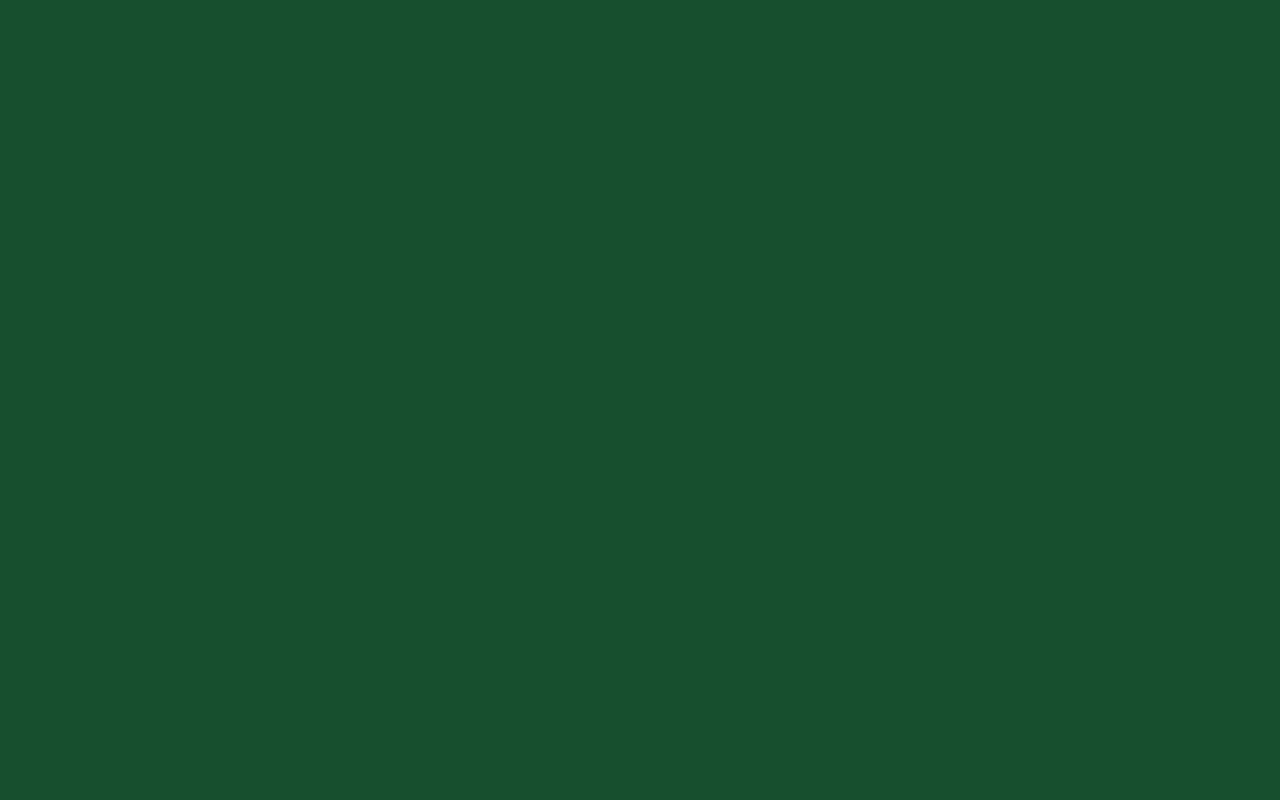
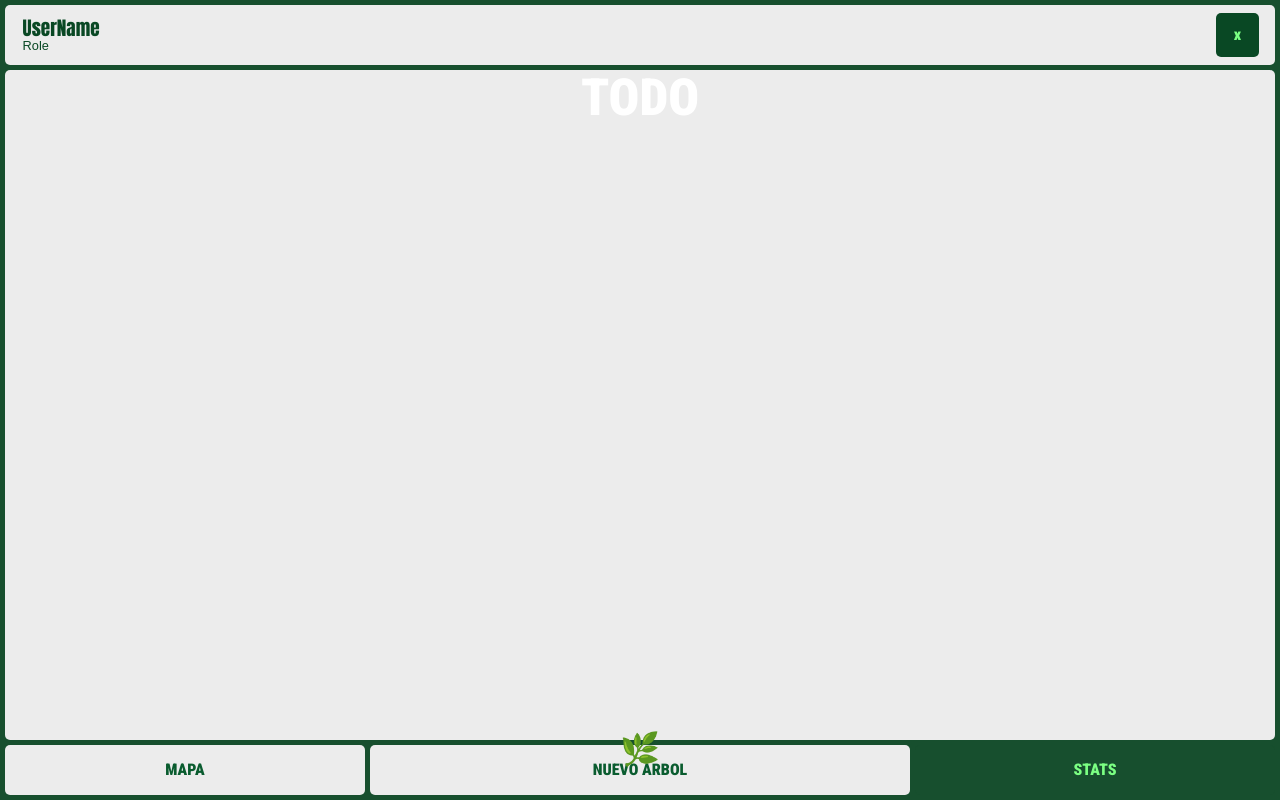
Before and after one commit to victoriasegovia/Counting-Trees, a React app in the folder frontend/: page /stats in a window 1280 px wide. Before the commit this address had no page. Built offline with nearby package versions, Linux system fonts and the light colour scheme; the HTML template or start-up script is replaced by a standard one.

Commit message:
basic stats and new tree view created (without content))

```diff
--- a/frontend/src/App.jsx
+++ b/frontend/src/App.jsx
@@ -1,7 +1,10 @@
 import { BrowserRouter as Router, Routes, Route } from 'react-router-dom';
+import { NavLink } from "react-router-dom";
 import Home from './pages/Home';
 import RegisterForm from './pages/RegisterForm';
 import MapView from './pages/MapView';
+import StatsView from './pages/StatsView';
+import NewTreeView from './pages/NewTreeView';
 import './App.css';
 
 function App() {
@@ -14,6 +17,8 @@ function App() {
           <Route path="/" element={<Home />} />
           <Route path="/access" element={<RegisterForm />} />
           <Route path="/map" element={<MapView />} />
+          <Route path="/stats" element={<StatsView />} />
+          <Route path="/new-tree" element={<NewTreeView />} />
         </Routes>
       </Router>
     </>
--- a/frontend/src/CSS/AppLayout.css
+++ b/frontend/src/CSS/AppLayout.css
@@ -94,6 +94,15 @@
     font-family: 'Roboto Condensed', sans-serif;
     font-weight: 900;
     color: #0a5c2f;
+
+    text-decoration: none;
+    height: 100%;
+    box-sizing: border-box;
+}
+
+.bottom-button.active {
+    background-color: #174F2E;
+    color: #7BFF83;
 }
 
 .center-button {
@@ -109,13 +118,14 @@
 .center-button::before {
     content: "🌿";
     position: absolute;
-    top: -50%;
+    top: -40%;
     left: 50%;
     transform: translateX(-50%);
     font-size: 2rem;
     z-index: 3;
     pointer-events: none;
 }
+
 
 .view {
     position: absolute;
@@ -131,7 +141,7 @@
 }
 
 .emoji-marker {
-  font-size: 2rem;
-  text-align: center;
-  line-height: 1;
+    font-size: 2rem;
+    text-align: center;
+    line-height: 1;
 }
--- a/frontend/src/components/BottomBar.jsx
+++ b/frontend/src/components/BottomBar.jsx
@@ -1,21 +1,39 @@
 import React from "react";
 import '../CSS/AppLayout.css';
+import { NavLink } from "react-router-dom";
 
 export default function BottomBar() {
     return (
         <>
             <div className="bottombar">
-                <button className="bottom-button">
+
+                <NavLink
+                    to="/map"
+                    className={({ isActive }) =>
+                        `bottom-button ${isActive ? "active" : ""}`
+                    }
+                >
                     <span>MAPA</span>
-                </button>
+                </NavLink>
 
-                <button className="bottom-button center-button">
+                <NavLink
+                    to="/new-tree"
+                    className={({ isActive }) =>
+                        `bottom-button center-button ${isActive ? "active" : ""}`
+                    }
+                >
                     <span>NUEVO ÁRBOL</span>
-                </button>
+                </NavLink>
 
-                <button className="bottom-button">
+                <NavLink
+                    to="/stats"
+                    className={({ isActive }) =>
+                        `bottom-button ${isActive ? "active" : ""}`
+                    }
+                >
                     <span>STATS</span>
-                </button>
+                </NavLink>
+
             </div>
         </>
     )
--- /dev/null
+++ b/frontend/src/pages/NewTreeView.jsx
@@ -0,0 +1,21 @@
+import TopBar from "../components/TopBar";
+import BottomBar from "../components/BottomBar";
+import { MapContainer, TileLayer, Marker, Popup } from "react-leaflet";
+import { DivIcon } from "leaflet";
+import "leaflet/dist/leaflet.css";
+import "../CSS/AppLayout.css";
+
+export default function NewTreeView() {
+
+    return (
+        <>
+            <TopBar />
+
+            <div className="view">
+                <h1>TODO</h1>
+            </div>
+
+            <BottomBar />
+        </>
+    )
+}
--- /dev/null
+++ b/frontend/src/pages/StatsView.jsx
@@ -0,0 +1,20 @@
+import "leaflet/dist/leaflet.css";
+import "../CSS/AppLayout.css";
+import TopBar from "../components/TopBar";
+import BottomBar from "../components/BottomBar";
+
+export default function StatsView() {
+
+
+    return (
+        <>
+            <TopBar />
+
+            <div className="view">
+                <h1>TODO</h1>
+            </div>
+
+            <BottomBar />
+        </>
+    )
+}
```
